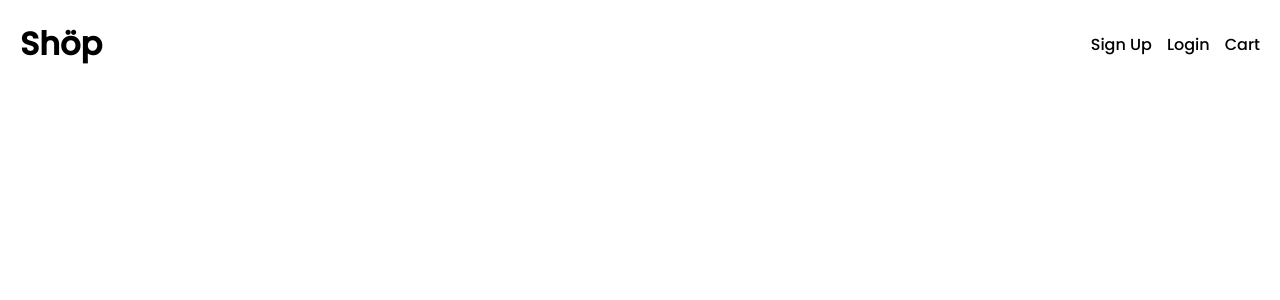
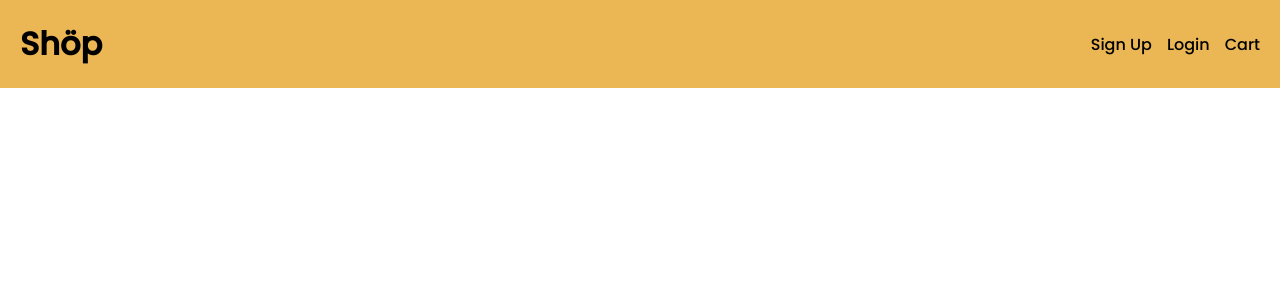
Before and after one commit to brodie02/mern-ecommerce-website, a React (Create React App) app in the folder client/: page / in a window 1280 px wide. Shown: the top 300 px of the page. Built offline with nearby package versions, Linux system fonts and the light colour scheme.

Commit message:
Finish Nav bar

```diff
--- a/client/src/components/Nav/style.css
+++ b/client/src/components/Nav/style.css
@@ -7,6 +7,7 @@ header {
   justify-content: space-between;
   align-items: center;
   padding: 20px;
+  background-color: rgb(235, 182, 84);
 }
 
 #header-body {
```
